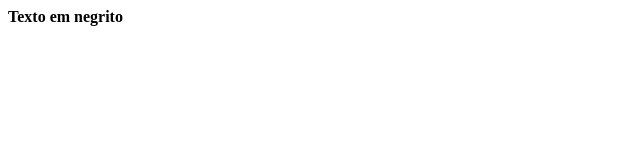
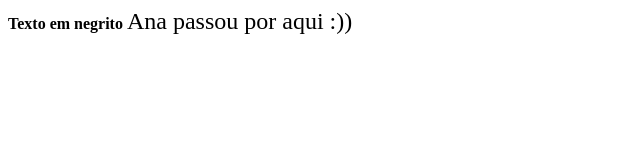
Before and after one commit to viivicka/scm, a plain HTML site: page index.html in a window 1280 px wide. Shown: the whole page, without its empty margins (0-640 px from the left). Drawn offline with Linux system fonts and the light colour scheme.

Commit message:
AlteraçãoANa

```diff
--- a/index.html
+++ b/index.html
@@ -9,5 +9,7 @@
 <body>
     <aula de teste></aula>
     <strong>Texto em negrito</strong>
+
+    <font size="5"> Ana passou por aqui :)) </font> <br />
 </body>
 </html>
```
